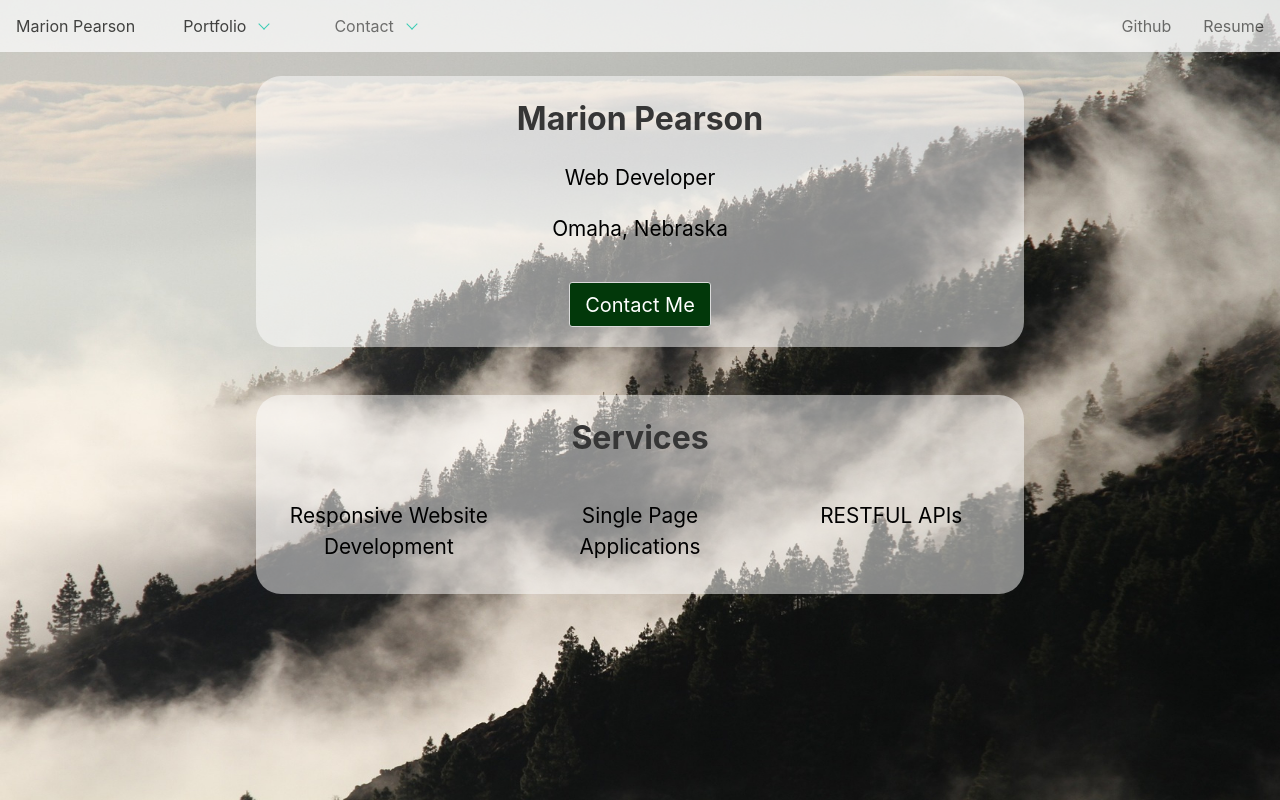
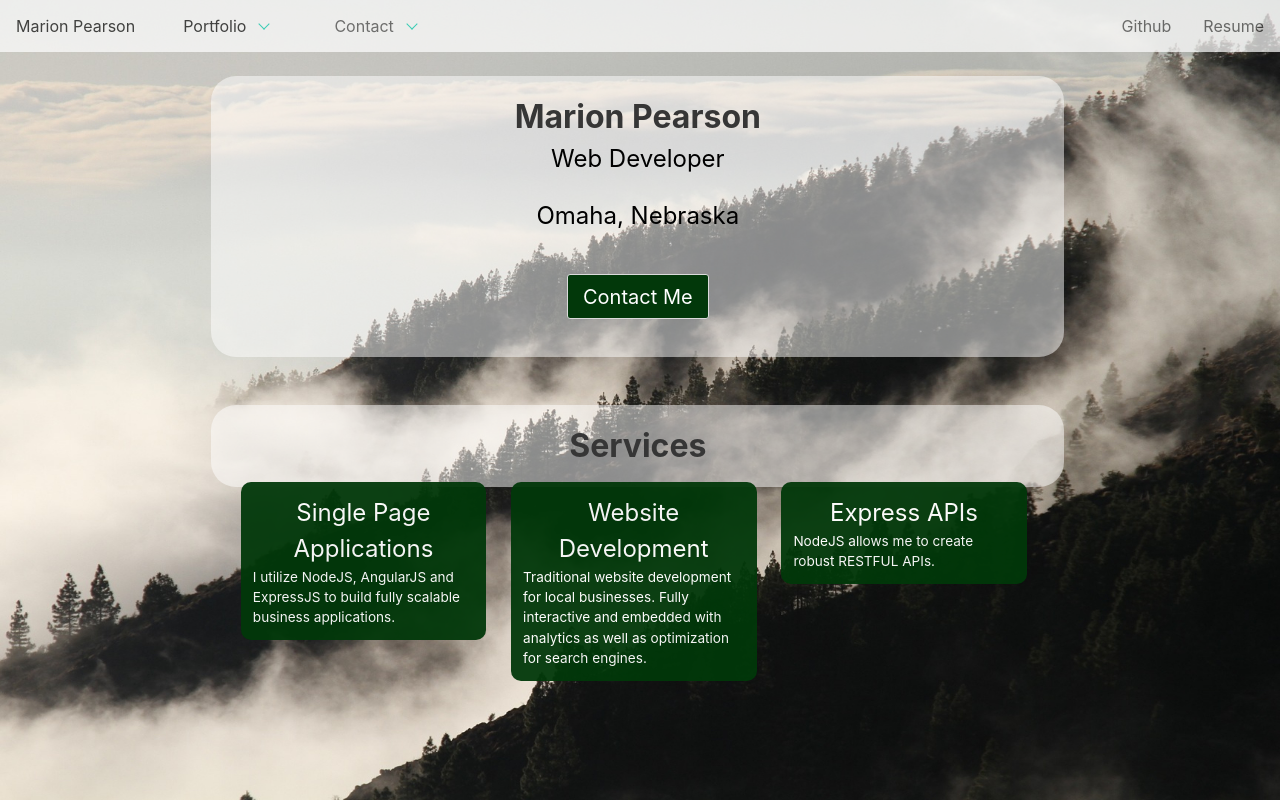
Before and after one commit to MarionPearson/Portfolio-Site, a plain HTML site: page client/views/index.html in a window 1280 px wide. Drawn offline with nearby package versions, Linux system fonts and the light colour scheme; a web font is replaced by a local one.

Commit message:
I made some changes to stray away from the css framework and improved some layout elements. I also broke some things.

```diff
--- a/client/styles/main.css
+++ b/client/styles/main.css
@@ -10,15 +10,35 @@ html{
 
 h1{
         font-size: 2.0em;
+        text-align: center;
+}
+
+.button{
+        background-color: #02380a;
+        color: white;
+}
+
+.wrapper{
+        width: 66.66%;
+        margin-left: 16.5%;
+        margin-right: 16.5%
+
+}
+
+.container{
+        padding: 2%;
+        background-color:rgba(255,255,255,0.5);
+        border-radius: 25px;
+        width:100%;
 }
 
 h2{
-        font-size: 1.3em;
+        font-size: 1.5em;
         text-align:center;
 }
 
 h3{
-        font-size: 1em;
+        font-size: 1.125em;
 }
 
 .column{
@@ -34,3 +54,28 @@ i{
         padding: 1%;
         color:#02380a;
 }
+
+.services:after{
+        clear:both;
+}
+
+.services{
+        border-radius: 10px;
+        opacity: .95;
+        background: #02380a;
+        width:30%;
+        float: left;
+        margin:1.50%;
+        padding:1.50%;
+        display: block;
+        color: white;
+}
+
+.services p{
+        font-size: .85em;
+}
+
+.services h2{
+        font-size: 1.5em;
+        text-align:center;
+}
--- a/client/views/index.html
+++ b/client/views/index.html
@@ -6,6 +6,7 @@
         <meta name="viewport" content="width=device-width, initial-scale=1.0">
         <link rel="stylesheet" href="https://maxcdn.bootstrapcdn.com/font-awesome/4.7.0/css/font-awesome.min.css">
     </head>
+
     <body>
         <nav class="navbar is-transparent" style="opacity:.7">
             <div class="navbar-brand">
@@ -49,19 +50,19 @@
             </div>
         </nav>
         <br>
-
-        <div class="container" style="background-color:rgba(255,255,255,0.5); width: 60%;  border-radius: 25px; margin:auto;">
+        <div class="wrapper">
+            <div class="container">
                 <div style="opacity:1;">
-                <h1 style="text-align: center; padding:2.5%"><strong>Marion Pearson</strong></h1>
-                <h2 style="text-align: center;"> Web Developer </h2>
+                    <h1><strong>Marion Pearson</strong></h1>
+                    <h2> Web Developer </h2>
                     <div class="boxer"><h2>Omaha, Nebraska</h2></div>
-                <div class="boxer"><a class="button is-medium" id="contact" style="background-color: #02380a; color: white;">Contact Me</a></div>
+                    <div class="boxer"><a class="button is-medium" id="contact">Contact Me</a></div>
                 </div>
             </div>
 
             <br>
 
-        <div class="container" id="contactinfo" style="background-color:rgba(255,255,255,0.5); border-radius: 25px; margin:auto; display:none">
+            <div class="container" id="contactinfo" style="display:none">
                 <div style="opacity: 1">
                     <div class="columns" style="padding: 2.5%">
                         <div class="column">
@@ -78,17 +79,25 @@
 
             <br>
 
-        <div class="container" style="background-color:rgba(255,255,255,0.5); width: 60%; border-radius: 25px; margin:auto;">
+            <div class="container">
                 <div style="opacity: 1">
-                <h1 style="text-align: center; padding:2.5%"><strong>Services</strong></h1>
-                <div class="columns" style="padding: 2.5%">
-                    <div class="column is-one-third"><h2>Responsive Website Development</h2></div>
-                    <div class="column is-one-third"><h2>Single Page Applications</h2></div>
-                    <div class="column is-one-third"><h2>RESTFUL APIs</h2></div>
+                    <h1><strong>Services</strong></h1>
+                    <div class="services">
+                        <h2>Single Page Applications</h2>
+                        <p>I utilize NodeJS, AngularJS and ExpressJS to build fully scalable business applications.</p>
+                    </div>
+                    <div class="services">
+                        <h2>Website Development</h2>
+                        <p>Traditional website development for local businesses. Fully interactive and embedded with analytics as well as optimization for search engines.</p>
+                    </div>
+                    <div class="services">
+                        <h2>Express APIs</h2>
+                        <p>NodeJS allows me to create robust RESTFUL APIs.</p>
+                    </div>
+
                 </div>
             </div>
         </div>
-
 
         <script
             src="https://code.jquery.com/jquery-3.2.1.min.js"
@@ -96,4 +105,5 @@
             crossorigin="anonymous">
         </script>
         <script src="../scripts/main.js"></script>
+
     </body>
```
Lines whose indentation alone changed are shown as unchanged.
